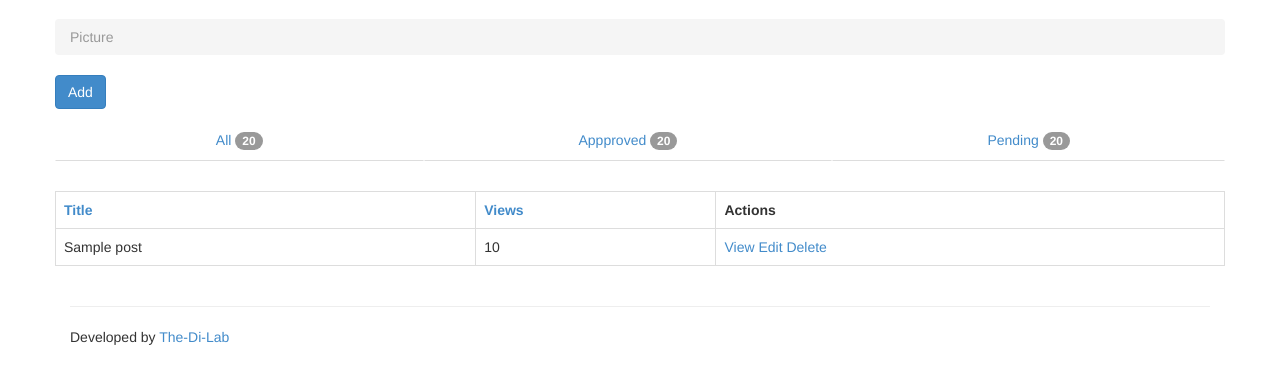
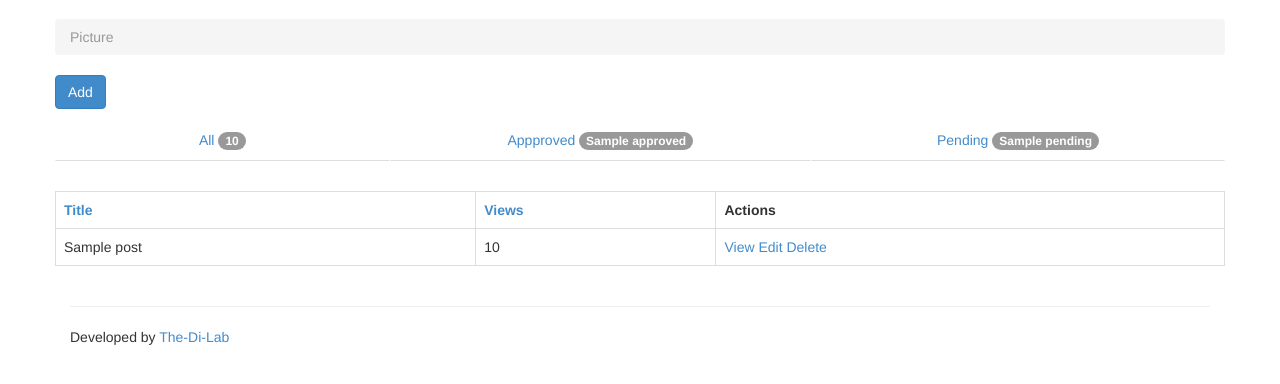
Before and after one commit to dilab/media-pub-portal, a CakePHP app: the page made by app/View/Posts/admin_index.ctp in a window 1280 px wide. Shown: the part 51-435 px from the top of the page. Run offline with PHP 8.4 and a stand-in for CakePHP, Linux system fonts and the light colour scheme; the template is opened without the code that fills it: most values are stand-ins (such as "Sample title", 1, 10 or a date in 2020); some libraries are stand-ins or nearby versions.

Commit message:
Add stats counter to admin panel

```diff
--- a/app/View/Posts/admin_index.ctp
+++ b/app/View/Posts/admin_index.ctp
@@ -10,17 +10,17 @@
 
 <ul class="nav nav-tabs nav-justified">
 	<li class=<?php echo -1==$status?'active':'';?>>
-		<?php echo $this->Html->link(__('All <span class="badge">20</span>'),
+		<?php echo $this->Html->link(__('All <span class="badge">'.$stats['total'].'</span>'),
 									array('action'=>'index',$categoryId,-1),
 									array('escape'=>false));?>
 	</li>
 	<li class=<?php echo 1==$status?'active':'';?>>
-		<?php echo $this->Html->link(__('Appproved <span class="badge">20</span>'),
+		<?php echo $this->Html->link(__('Appproved <span class="badge">'.$stats['approved'].'</span>'),
 									array('action'=>'index',$categoryId,1),
 									array('escape'=>false));?>
 	</li>
 	<li class=<?php echo 0==$status?'active':'';?>>
-		<?php echo $this->Html->link(__('Pending <span class="badge">20</span>'),
+		<?php echo $this->Html->link(__('Pending <span class="badge">'.$stats['pending'].'</span>'),
 										array('action'=>'index',$categoryId,0),
 										array('escape'=>false));?>
 	</li>
```
Also changed, not shown: app/Config/bootstrap.php (+5 -2 lines), app/Controller/PostsController.php (+11 -1 lines), app/Model/Post.php (+17 -0 lines).
